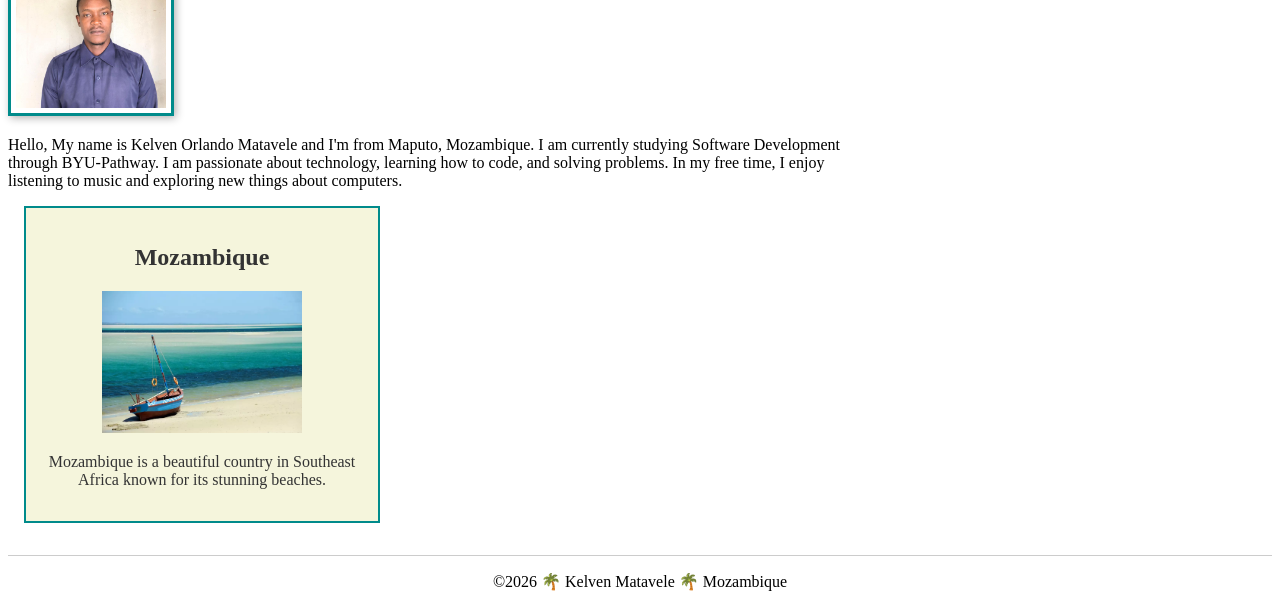
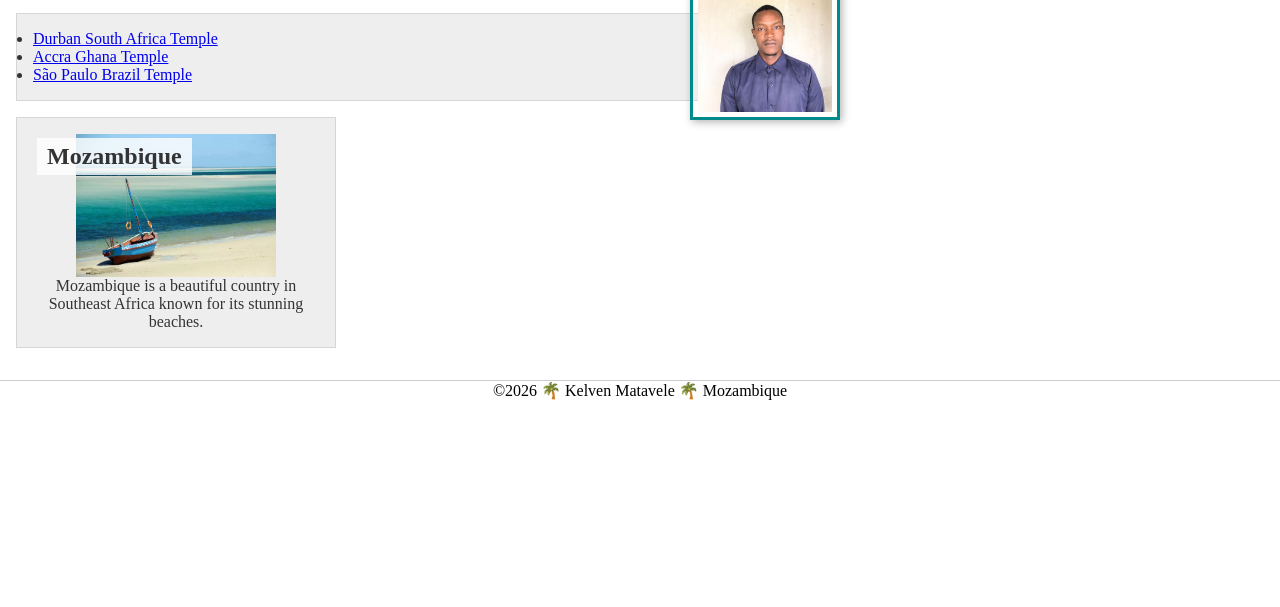
Before and after one commit to KelvenMatavele/wdd130, a plain HTML site: page index.html in a window 1280 px wide. Shown: the part 284-891 px from the top of the page. After the commit the page ends 800 px from the top, so only its background shows below. Drawn offline with Linux system fonts and the light colour scheme.

Commit message:
added temple list and updated durban temple link

```diff
--- a/index.html
+++ b/index.html
@@ -17,6 +17,8 @@
         <nav>
             <a href="#">Home</a>
             <a href="wwr/">Rafting Website</a>
+            <a href="https://linkedin.com" target="_blank">LinkedIn</a>
+            <a href="https://facebook.com" target="_blank">Facebook</a>
         </nav>
     </header>
     <main>
@@ -26,8 +28,15 @@
             I am currently studying Software Development through BYU-Pathway. I am passionate about technology, learning how to code, and solving problems. In my free time,
             I enjoy listening to music and exploring new things about computers.
         </p>
+
+        <ul class="box">
+            <li><a href="https://www.churchofjesuschrist.org/temples/details/durban-south-africa-temple?lang=eng" target="_blank">Durban South Africa Temple</a></li>
+            <li><a href="https://www.churchofjesuschrist.org/temples/details/accra-ghana-temple?lang=eng" target="_blank">Accra Ghana Temple</a></li>
+            <li><a href="https://www.churchofjesuschrist.org/temples/details/sao-paulo-brazil-temple?lang=eng" target="_blank">São Paulo Brazil Temple</a></li>
+        </ul>
+
     </main>
-    <aside>
+    <aside class="box">
         <h2>Mozambique</h2>
         <img src="images/bazaruto.webp" alt="Bazaruto Island">
         <p>Mozambique is a beautiful country in Southeast Africa known for its stunning beaches.</p>
--- a/styles/styles.css
+++ b/styles/styles.css
@@ -1,3 +1,9 @@
+* {
+    margin: 0;
+    padding: 0;
+    box-sizing: border-box;
+}
+
 nav {
     background-color: #008B8B;
     padding: 10px;
@@ -23,26 +29,30 @@ main img {
     border: 3px solid #008B8B;
     padding: 5px;
     box-shadow: 2px 2px 8px rgba(0, 0, 0, 0.3);
+    float: right;
 }
 
 aside {
     width: 20rem;
-    margin: 1rem;
-    border: 2px solid #008B8B;
-    padding: 1rem;
-    background-color: #F5F5DC;
-    color: #333333;
     text-align: center;
+    position: relative;
+    padding-bottom: 1rem
+}
+
+aside h2 {
+    position: absolute;
+    top: 20px;
+    left: 20px;
+    background-color: rgba(255, 255, 255, 0.8);
+    padding: 5px 10px;
+    color: #333;
 }
 
 aside img {
     width: 200px;
     height: auto;
-}
-
-main img {
-    width: 150px;
-    height: auto;
+    display: block;
+    margin: 0 auto;
 }
 
 p {
@@ -54,3 +64,11 @@ footer {
     border-top: 1px solid #ccc;
     text-align: center;
 }
+
+.box {
+    margin: 1rem;
+    border: 1px solid rgba(0, 0, 0, 0.1);
+    padding: 1rem;
+    background-color: #eee;
+    color: #333;
+}
```
